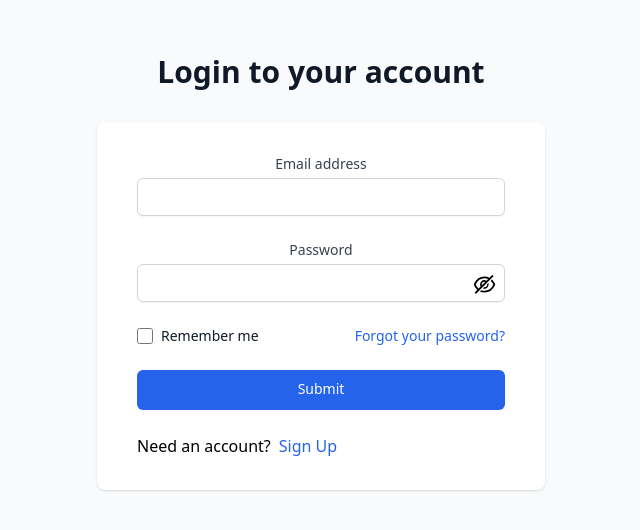
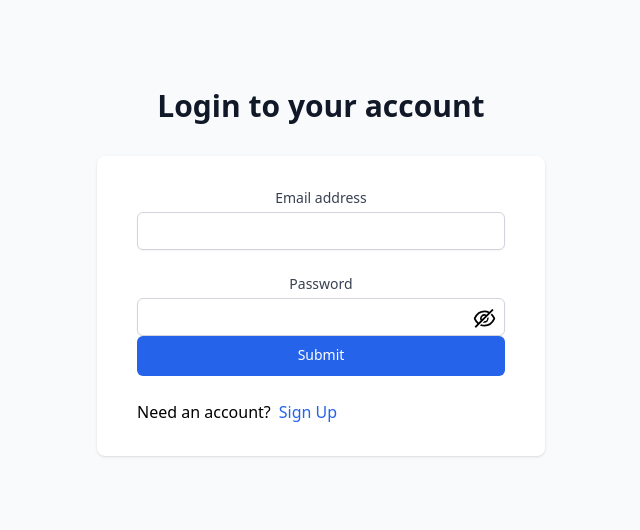
Before and after one commit to chingu-voyages/v44-tier3-team-36, a React (Vite) app: page /login in a window 1280 px wide. Shown: the part 172-702 px from the top of the page, without its empty margins (319-959 px from the left). Built offline with nearby package versions, Linux system fonts and the light colour scheme.

Commit message:
removed remember me and forgot password

```diff
--- a/src/components/login/Login.tsx
+++ b/src/components/login/Login.tsx
@@ -103,8 +103,8 @@ const Login = () => {
                   />
                 )}
               </div>
-            </div>
-            <div className={`flex items-center justify-between`}>
+              {/* </div> */}
+              {/* <div className={`flex items-center justify-between`}>
               <div className={`flex items-center`}>
                 <input
                   type="checkbox"
@@ -127,8 +127,8 @@ const Login = () => {
                   Forgot your password?
                 </a>
               </div>
-            </div>
-            <div>
+            </div> */}
+              {/* <div> */}
               <button
                 type="submit"
                 className="group relative w-full h-[40px] flex justify-center py-2 px-4 border border-transparent text-sm font-medium rounded-md text-white bg-blue-600 hover:bg-blue-700"
```
